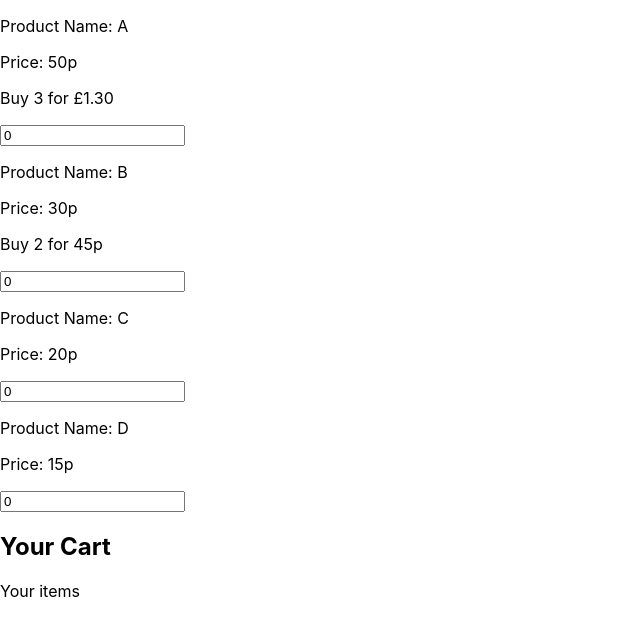
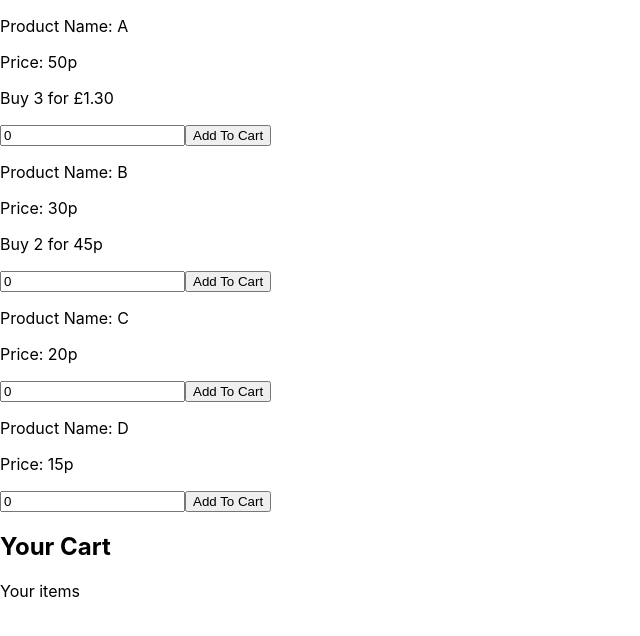
Before and after one commit to Nathanavie/ShoppingCart, a React (Create React App) app: page / in a window 1280 px wide. Shown: the top 636 px of the page, without its empty margins (0-640 px from the left). Built offline with nearby package versions, Linux system fonts and the light colour scheme.

Commit message:
Added in relevant functions to not have cart automatically update until add to cart is clicked

```diff
--- a/src/components/Cart.js
+++ b/src/components/Cart.js
@@ -3,7 +3,8 @@ import { moneyFormat } from '../Utils/utils'
 
 const Cart = props => {
   let product = props;
-  let priceA, priceB, priceC, priceD, totalPrice = '';
+  let priceA, priceB, priceC, priceD, totalPrice = '0';
+
 
   {product.A > 99 ? priceA = moneyFormat.format(product.A / 100) : priceA = `${product.A}p`}
   {product.B > 99 ? priceB = moneyFormat.format(product.B / 100) : priceB = `${product.B}p`}
@@ -19,7 +20,7 @@ const Cart = props => {
     {product.noB > 0 ? <div><p>Product B: {product.noB} cost: {priceB}</p></div> : ''}
     {product.noC > 0 ? <div><p>Product C: {product.noC} cost: {priceC}</p></div> : ''}
     {product.noD > 0 ? <div><p>Product D: {product.noD} cost: {priceD}</p></div> : ''}
-    {totalPrice > 0 ? <p>Total: {totalPrice}</p> : ''}
+    {totalPrice != '0p' ? <p>Total: {totalPrice}</p> : ''}
     </div>
   )
 }
--- a/src/components/Main.js
+++ b/src/components/Main.js
@@ -22,6 +22,10 @@ class Main extends React.Component {
       finalBPrice: 0,
       finalCPrice: 0,
       finalDPrice: 0,
+      cartA: 0,
+      cartB: 0,
+      cartC: 0,
+      cartD: 0,
     }
   }
   setProductPrices = () => {
@@ -53,7 +57,6 @@ class Main extends React.Component {
   }
 
   updateTotalPrice = () => {
-    console.log('updating');
     let a = this.state.noOfA,
         b = this.state.noOfB,
         c = this.state.noOfC,
@@ -88,6 +91,7 @@ class Main extends React.Component {
       finalDPrice: finalDPrice,
       totalPrice: finalAPrice + finalBPrice + finalCPrice + finalDPrice
     })
+    console.log(this.state.totalPrice);
   }
 
   handleChange = event => {
@@ -95,25 +99,32 @@ class Main extends React.Component {
 
     this.setState({
       [name]: value,
-    },
-    function() {
-      this.updateTotalPrice();
-    }
-
-    )
+    })
   }
 
   componentDidMount() {
     this.setProductPrices();
   }
 
+  updateCart = e => {
+    this.setState({
+      cartA: this.state.noOfA,
+      cartB: this.state.noOfB,
+      cartC: this.state.noOfC,
+      cartD: this.state.noOfD,
+    }, function() {
+      this.updateTotalPrice();
+    })
+  }
+
   render() {
     const { noOfA, noOfB, noOfC, noOfD,
-            finalAPrice, finalBPrice, finalCPrice, finalDPrice, totalPrice } = this.state;
+            finalAPrice, finalBPrice, finalCPrice, finalDPrice, totalPrice,
+            cartA, cartB, cartC, cartD } = this.state;
     return (
       <>
-        <Products productsList={products} A={noOfA} B={noOfB} C={noOfC} D={noOfD} handleChange={this.handleChange}/>
-        <Cart noA={noOfA} noB={noOfB} noC={noOfC} noD={noOfD} A={finalAPrice} B={finalBPrice} C={finalCPrice} D={finalDPrice} totalPrice={totalPrice}/>
+        <Products updateCart={this.updateCart} productsList={products} A={noOfA} B={noOfB} C={noOfC} D={noOfD} handleChange={this.handleChange}/>
+        <Cart noA={cartA} noB={cartB} noC={cartC} noD={cartD} A={finalAPrice} B={finalBPrice} C={finalCPrice} D={finalDPrice} totalPrice={totalPrice}/>
       </>
     )
   }
--- a/src/components/Products.js
+++ b/src/components/Products.js
@@ -19,6 +19,7 @@ const Products = props => {
            product.name === 'B' ? <input type="number" name="noOfB" value={props.B} onChange={props.handleChange} /> :
            product.name === 'C' ? <input type="number" name="noOfC" value={props.C} onChange={props.handleChange} /> :
            product.name === 'D' ? <input type="number" name="noOfD" value={props.D} onChange={props.handleChange} /> : ''}
+           <button onClick={props.updateCart}>Add To Cart</button>
         </div>
       )
   })
```
